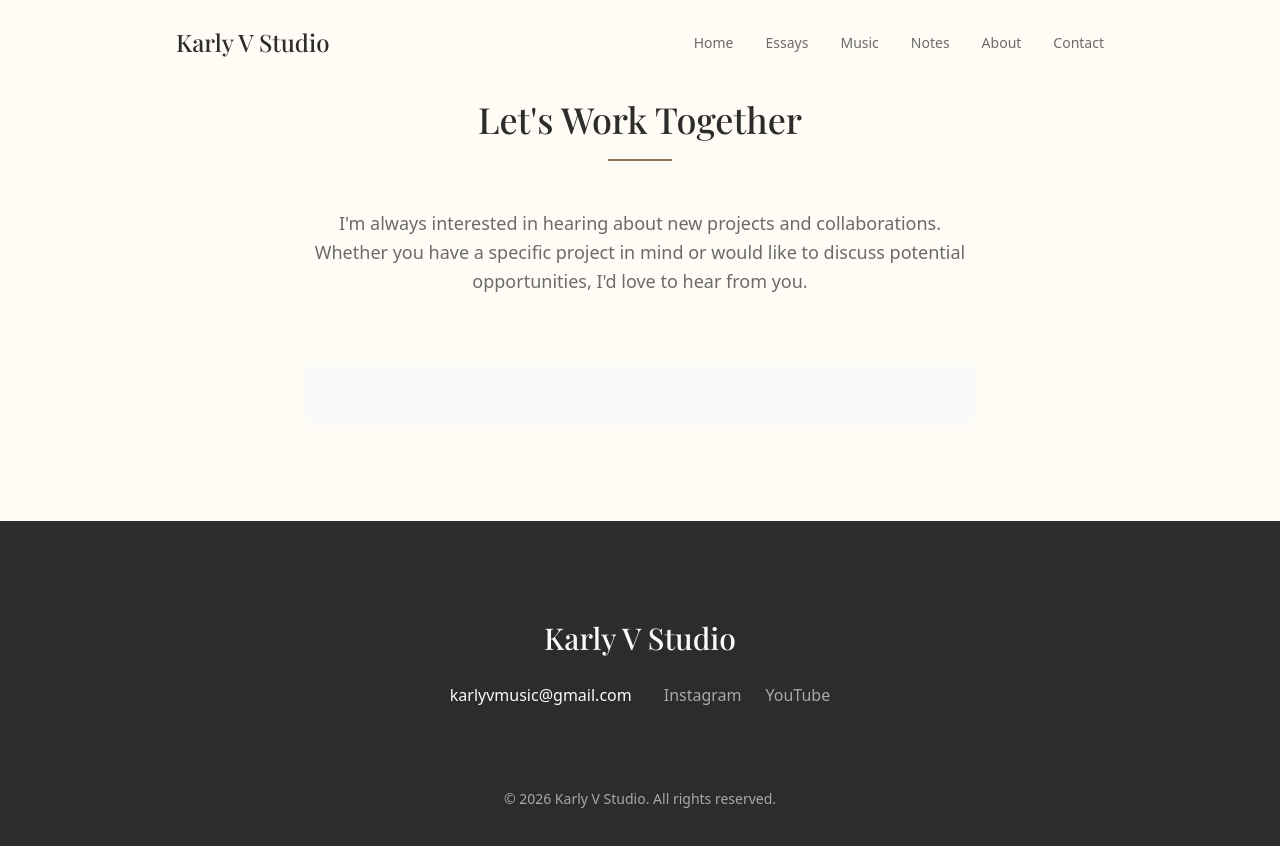
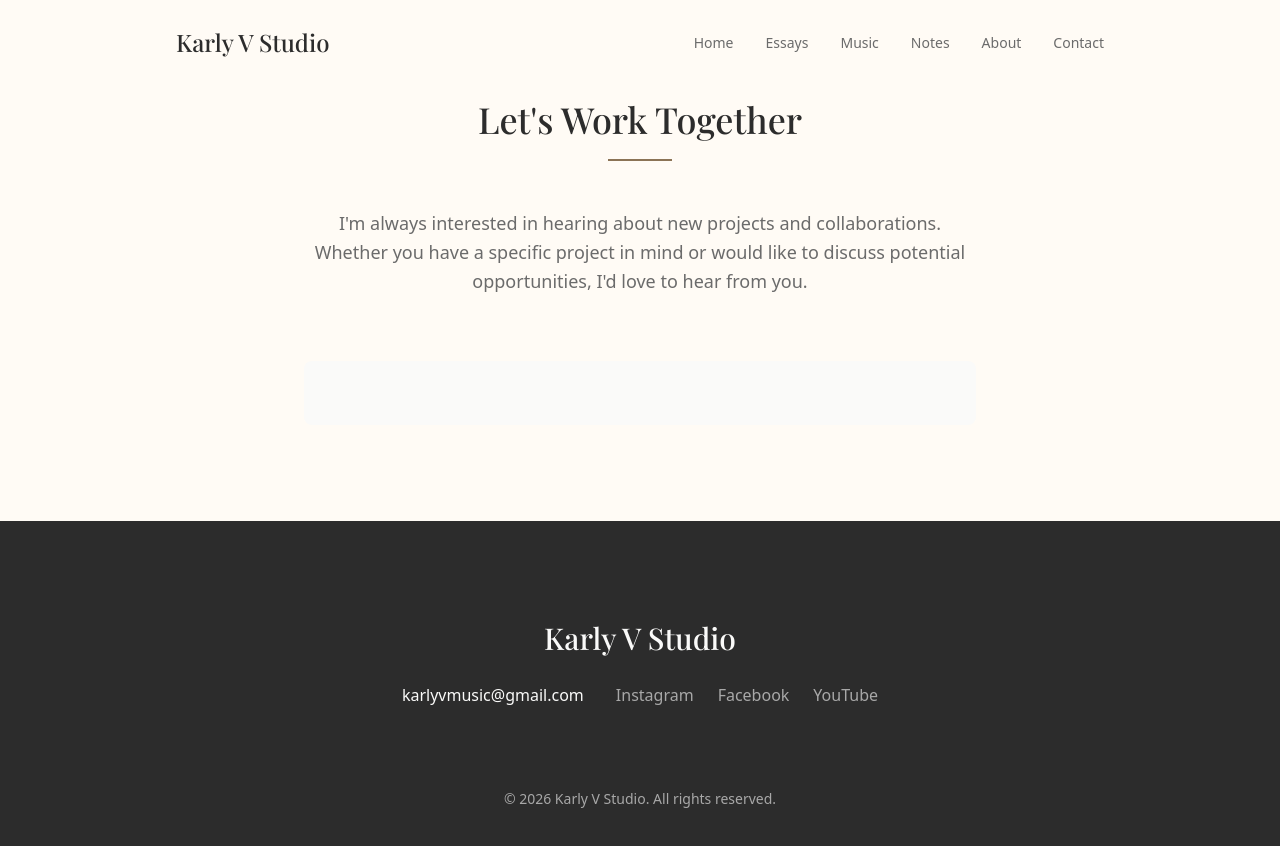
Before and after one commit to deanwhitson/karly_v_studio, a React (Create React App) app: page /contact in a window 1280 px wide. Shown: the top 846 px of the page. Built offline with nearby package versions, Linux system fonts and the light colour scheme.

Commit message:
Add Facebook link to footer

```diff
--- a/src/components/Footer.js
+++ b/src/components/Footer.js
@@ -17,6 +17,9 @@ const Footer = () => {
               <a href="#" className="text-light-gray hover:text-off-white transition-colors duration-300">
                 Instagram
               </a>
+              <a href="https://www.facebook.com/search/top?q=karly%20v" target="_blank" rel="noopener noreferrer" className="text-light-gray hover:text-off-white transition-colors duration-300">
+                Facebook
+              </a>
               <a href="https://www.youtube.com/@karlyv7900" target="_blank" rel="noopener noreferrer" className="text-light-gray hover:text-off-white transition-colors duration-300">
                 YouTube
               </a>
```
